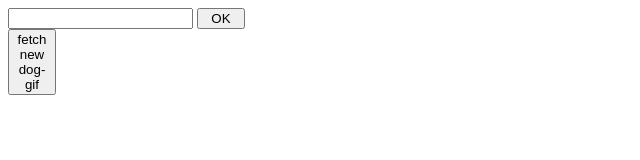
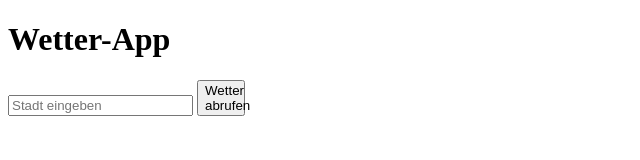
Before and after one commit to rahel510/weather, a plain HTML site: page index.html in a window 1280 px wide. Shown: the whole page, without its empty margins (0-640 px from the left). Drawn offline with Linux system fonts and the light colour scheme; no server answers.

Commit message:
changed structure (div, id-names) so I can use js-file from roger

```diff
--- a/index.html
+++ b/index.html
@@ -7,14 +7,18 @@
     <link rel="stylesheet" href="stylesheet.css" />
   </head>
   <body>
-    <header>
-      <input type="text" name="city" />
+    <!-- <main> -->
+    <!-- <button id="request-btn">fetch new dog-gif</button> -->
+    <div id="container">
+      <h1>Wetter-App</h1>
 
-      <button>OK</button>
-    </header>
-    <!-- <main> -->
-    <button id="request-btn">fetch new dog-gif</button>
-    <div id="container"></div>
+      <input type="text" id="cityInput" placeholder="Stadt eingeben" />
+      <button id="getWeatherBtn">Wetter abrufen</button>
+      <div id="weatherResult"></div>
+    </div>
+
+    <!-- <input type="text" name="city" onclick="getValue()" id="cityInput" /> -->
+
     <!-- <h1>Wetter in Zürich</h1>
 
       <div class="container">
```
